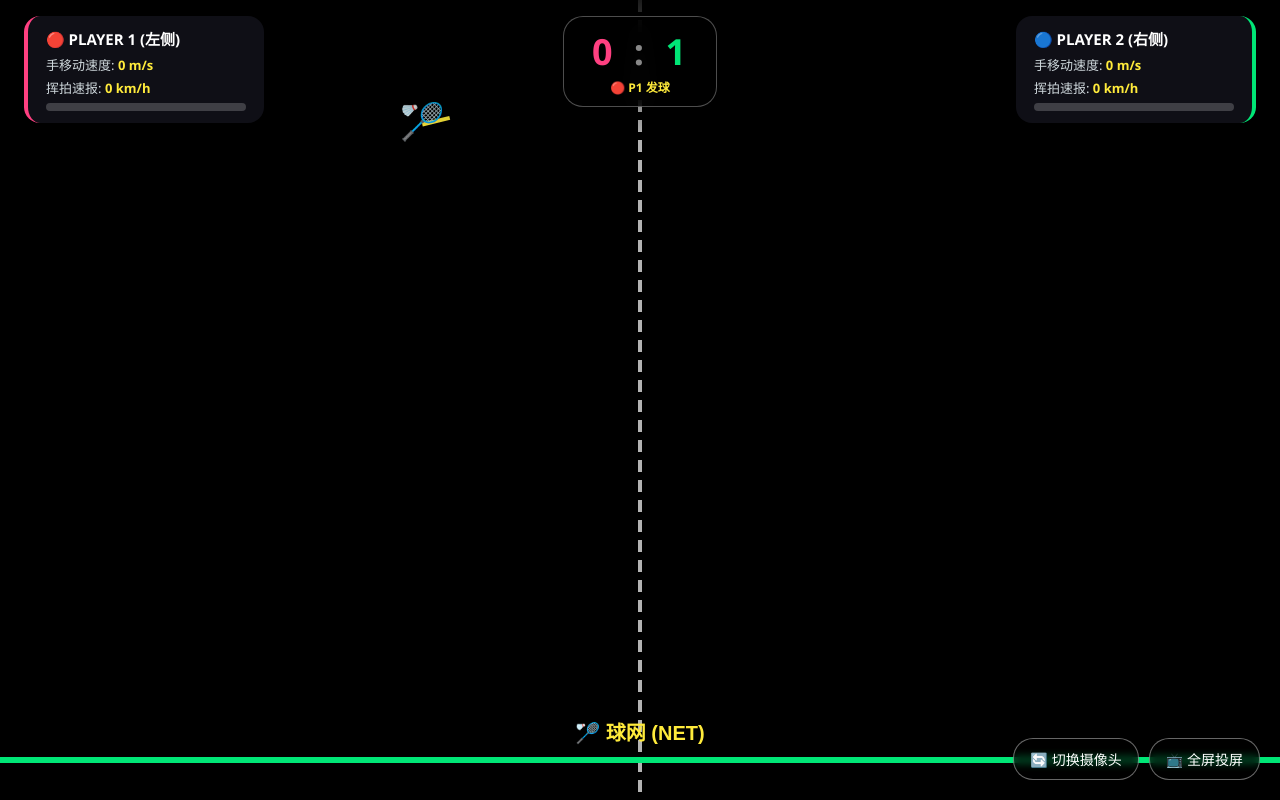
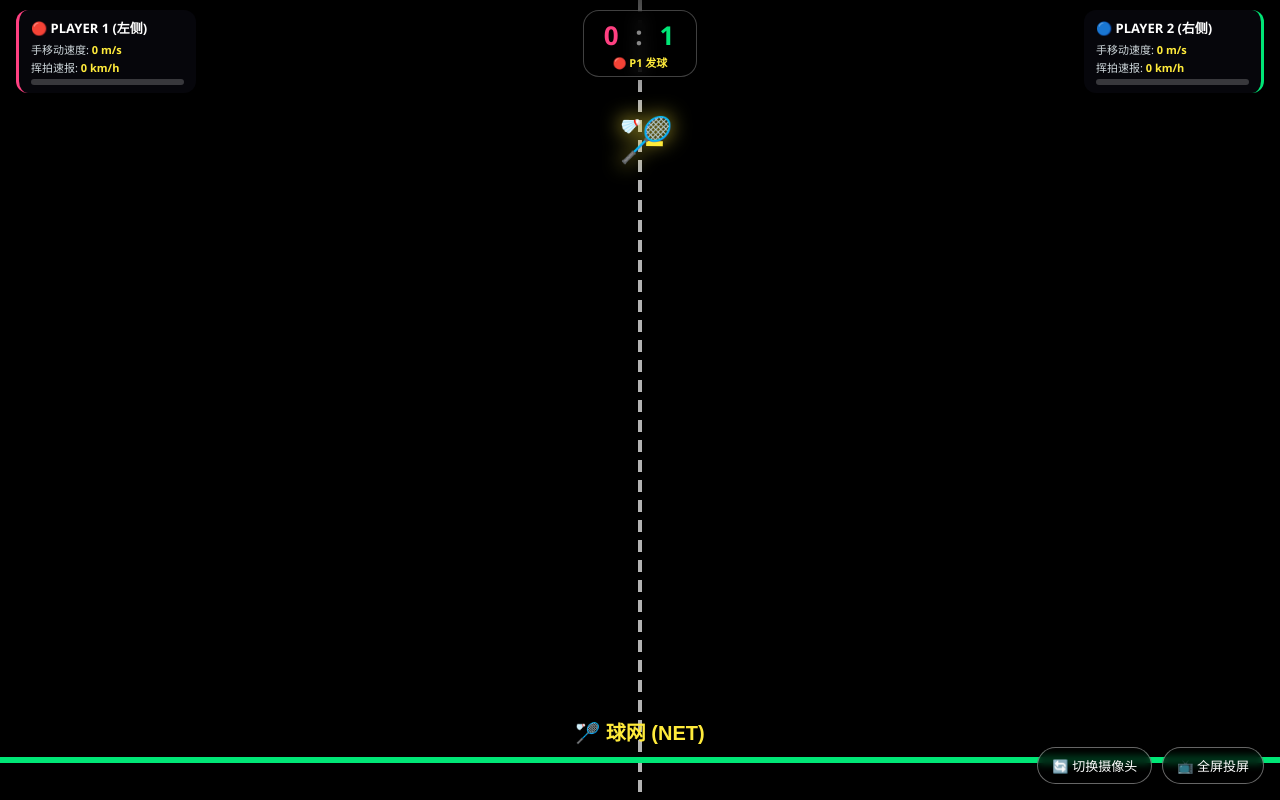
Before and after one commit to ylyy/zenapk, a website built with Vite: page badminton-game/index.html in a window 1280 px wide. Both pictures are taken after a click on the button "开始双人对战 (11分制)". Built offline with nearby package versions, Linux system fonts and the light colour scheme; no server answers.

Commit message:
fix: clamp shuttlecock to visible screen, balance flight speed (14-26px/frame), add yellow glow halo, and make HUD semi-transparent

```diff
--- a/badminton-game/src/game.js
+++ b/badminton-game/src/game.js
@@ -83,13 +83,13 @@ export class GameManager {
     // Auto Practice Wall: If Player 2 is not present and shuttlecock flies past net to right wall, auto-return!
     if (!p2Pos && this.shuttle.x > this.canvas.width * 0.85 && this.shuttle.vx > 0) {
       this.shuttle.vx = -Math.abs(this.shuttle.vx);
-      this.shuttle.vy = -12;
+      this.shuttle.vy = -10;
       this.sound.playSwish();
     }
     // Auto Practice Wall for P1 side if only P2 is present
     if (!p1Pos && this.shuttle.x < this.canvas.width * 0.15 && this.shuttle.vx < 0) {
       this.shuttle.vx = Math.abs(this.shuttle.vx);
-      this.shuttle.vy = -12;
+      this.shuttle.vy = -10;
       this.sound.playSwish();
     }
 
--- a/badminton-game/src/shuttlecock.js
+++ b/badminton-game/src/shuttlecock.js
@@ -8,11 +8,11 @@ export class Shuttlecock {
   reset(server = 'p1') {
     this.x = server === 'p1' ? this.cw * 0.25 : this.cw * 0.75;
     this.y = this.ch * 0.35;
-    // High-speed serve (18-22 px/frame)
-    this.vx = server === 'p1' ? 18 : -18;
-    this.vy = -12;
-    this.gravity = 0.45;
-    this.radius = 20;
+    // Balanced arcade serve speed (12-14 px/frame)
+    this.vx = server === 'p1' ? 13 : -13;
+    this.vy = -10;
+    this.gravity = 0.38;
+    this.radius = 24;
     this.lastHitter = server;
   }
 
@@ -21,61 +21,70 @@ export class Shuttlecock {
     this.y += this.vy;
     this.vy += this.gravity;
 
-    // Slight air drag
-    this.vx *= 0.992;
+    // Air drag
+    this.vx *= 0.994;
+
+    // Strict boundary clamping so the shuttlecock NEVER flies out of the visible screen
+    this.x = Math.max(30, Math.min(this.cw - 30, this.x));
+    this.y = Math.max(30, this.y);
   }
 
   draw(ctx) {
     ctx.save();
 
-    // Draw motion trail line behind shuttlecock
+    // Glowing motion trail
     ctx.strokeStyle = this.vy > 10 ? '#ff1744' : '#ffeb3b';
-    ctx.lineWidth = 4;
+    ctx.lineWidth = 5;
     ctx.beginPath();
     ctx.moveTo(this.x, this.y);
-    ctx.lineTo(this.x - this.vx * 2, this.y - this.vy * 2);
+    ctx.lineTo(this.x - this.vx * 1.5, this.y - this.vy * 1.5);
     ctx.stroke();
 
-    // Draw shuttlecock emoji
-    ctx.font = '36px serif';
+    // High-visibility glowing halo around shuttlecock
+    ctx.shadowColor = '#ffeb3b';
+    ctx.shadowBlur = 20;
+
+    // Shuttlecock emoji size
+    ctx.font = '44px serif';
     ctx.textAlign = 'center';
     ctx.textBaseline = 'middle';
     ctx.fillText('🏸', this.x, this.y);
+
     ctx.restore();
   }
 
   hit(hitterKey, powerPct) {
     this.lastHitter = hitterKey;
     const powerNorm = Math.min(100, Math.max(20, powerPct));
-    // High-speed return (24px to 52px per frame)
-    const baseSpeed = 24 + (powerNorm / 100) * 28;
+    // Comfortable arcade hit speed (14px to 26px per frame)
+    const baseSpeed = 14 + (powerNorm / 100) * 12;
 
     if (hitterKey === 'p1') {
       this.vx = baseSpeed;
       if (powerNorm > 70) {
         // Flame Smash: Spike downward fast
-        this.vy = 16 + (powerNorm * 0.1);
+        this.vy = 12 + (powerNorm * 0.08);
       } else {
         // High Clear / Drive
-        this.vy = -14 - (powerNorm * 0.08);
+        this.vy = -12 - (powerNorm * 0.06);
       }
     } else {
       this.vx = -baseSpeed;
       if (powerNorm > 70) {
-        this.vy = 16 + (powerNorm * 0.1);
+        this.vy = 12 + (powerNorm * 0.08);
       } else {
-        this.vy = -14 - (powerNorm * 0.08);
+        this.vy = -12 - (powerNorm * 0.06);
       }
     }
   }
 
-  // Check if shuttlecock landed on floor or went out of screen
+  // Check if shuttlecock landed on floor or hit screen side bounds
   checkLanding() {
     if (this.y >= this.ch - 50) {
       return this.x < this.cw * 0.5 ? 'LANDED_P1' : 'LANDED_P2';
     }
-    if (this.x < 10) return 'LANDED_P1';
-    if (this.x > this.cw - 10) return 'LANDED_P2';
+    if (this.x <= 35) return 'LANDED_P1';
+    if (this.x >= this.cw - 35) return 'LANDED_P2';
     return null;
   }
 }
--- a/badminton-game/src/style.css
+++ b/badminton-game/src/style.css
@@ -57,33 +57,34 @@ body, html {
   display: flex;
   justify-content: space-between;
   align-items: flex-start;
-  padding: 16px 24px;
-  background: linear-gradient(180deg, rgba(0,0,0,0.85) 0%, rgba(0,0,0,0) 100%);
+  padding: 10px 16px;
+  background: linear-gradient(180deg, rgba(0,0,0,0.6) 0%, rgba(0,0,0,0) 100%);
+  pointer-events: none;
 }
 
 .player-card {
-  background: rgba(20, 20, 30, 0.75);
-  backdrop-filter: blur(10px);
-  border-radius: 16px;
-  padding: 12px 18px;
+  background: rgba(15, 15, 25, 0.45);
+  backdrop-filter: blur(6px);
+  border-radius: 12px;
+  padding: 8px 12px;
   color: white;
-  width: 240px;
-  box-shadow: 0 4px 16px rgba(0,0,0,0.4);
+  width: 180px;
+  box-shadow: 0 2px 10px rgba(0,0,0,0.3);
 }
 
-.p1-card { border-left: 4px solid #ff4081; }
-.p2-card { border-right: 4px solid #00e676; }
+.p1-card { border-left: 3px solid #ff4081; }
+.p2-card { border-right: 3px solid #00e676; }
 
 .player-title {
   font-weight: 800;
-  font-size: 15px;
-  margin-bottom: 6px;
+  font-size: 13px;
+  margin-bottom: 4px;
 }
 
 .stat-row {
-  font-size: 13px;
+  font-size: 11px;
   color: #cfd8dc;
-  margin-bottom: 4px;
+  margin-bottom: 2px;
 }
 
 .stat-row span {
@@ -93,11 +94,11 @@ body, html {
 
 .power-bar-bg {
   width: 100%;
-  height: 8px;
+  height: 6px;
   background: rgba(255, 255, 255, 0.2);
-  border-radius: 4px;
+  border-radius: 3px;
   overflow: hidden;
-  margin-top: 6px;
+  margin-top: 4px;
 }
 
 .power-bar-fill {
@@ -108,36 +109,36 @@ body, html {
 }
 
 #scoreboard {
-  background: rgba(0, 0, 0, 0.7);
-  backdrop-filter: blur(12px);
-  border: 1px solid rgba(255, 255, 255, 0.3);
-  border-radius: 20px;
-  padding: 10px 28px;
+  background: rgba(0, 0, 0, 0.45);
+  backdrop-filter: blur(8px);
+  border: 1px solid rgba(255, 255, 255, 0.25);
+  border-radius: 16px;
+  padding: 6px 20px;
   text-align: center;
   color: white;
 }
 
 .score-display {
-  font-size: 36px;
+  font-size: 26px;
   font-weight: 900;
   letter-spacing: 2px;
 }
 
 .p1-color { color: #ff4081; }
 .p2-color { color: #00e676; }
-.score-divider { color: #888; margin: 0 8px; }
+.score-divider { color: #888; margin: 0 6px; }
 
 #serve-indicator {
-  font-size: 12px;
+  font-size: 11px;
   color: #ffeb3b;
   font-weight: bold;
-  margin-top: 2px;
+  margin-top: 1px;
 }
 
 #controls-bar {
   position: absolute;
-  bottom: 20px;
-  right: 20px;
+  bottom: 16px;
+  right: 16px;
   display: flex;
   gap: 10px;
   pointer-events: auto;
@@ -147,9 +148,9 @@ body, html {
   background: rgba(0, 0, 0, 0.6);
   color: white;
   border: 1px solid rgba(255, 255, 255, 0.4);
-  padding: 10px 16px;
+  padding: 8px 14px;
   border-radius: 20px;
-  font-size: 14px;
+  font-size: 13px;
   cursor: pointer;
   backdrop-filter: blur(4px);
 }
@@ -175,18 +176,18 @@ body, html {
   background: rgba(20, 25, 35, 0.95);
   border: 2px solid #00e676;
   border-radius: 24px;
-  padding: 36px 30px;
+  padding: 30px 24px;
   text-align: center;
   color: white;
-  max-width: 480px;
+  max-width: 440px;
   width: 90%;
   box-shadow: 0 0 35px rgba(0, 230, 118, 0.3);
 }
 
-.modal-content h1 { font-size: 26px; color: #ffeb3b; margin-bottom: 12px; }
+.modal-content h1 { font-size: 24px; color: #ffeb3b; margin-bottom: 10px; }
 
 .status-msg {
-  margin: 14px 0;
+  margin: 12px 0;
   padding: 10px 14px;
   border-radius: 12px;
   font-size: 13px;
@@ -203,23 +204,23 @@ body, html {
 }
 
 .match-stats {
-  margin: 16px 0;
-  font-size: 18px;
+  margin: 14px 0;
+  font-size: 16px;
   display: flex;
   flex-direction: column;
-  gap: 8px;
+  gap: 6px;
 }
 
 .main-btn {
   background: linear-gradient(45deg, #00e676, #00b0ff);
   border: none;
   color: white;
-  padding: 14px 28px;
-  font-size: 18px;
+  padding: 12px 24px;
+  font-size: 17px;
   font-weight: bold;
   border-radius: 30px;
   cursor: pointer;
   width: 100%;
-  margin-top: 14px;
+  margin-top: 12px;
   box-shadow: 0 4px 15px rgba(0, 230, 118, 0.4);
 }
```
